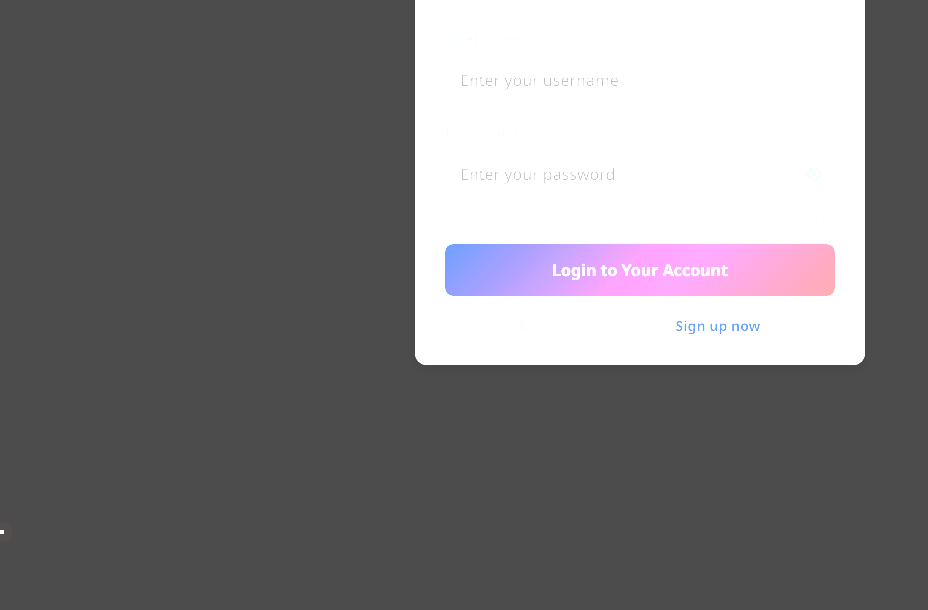
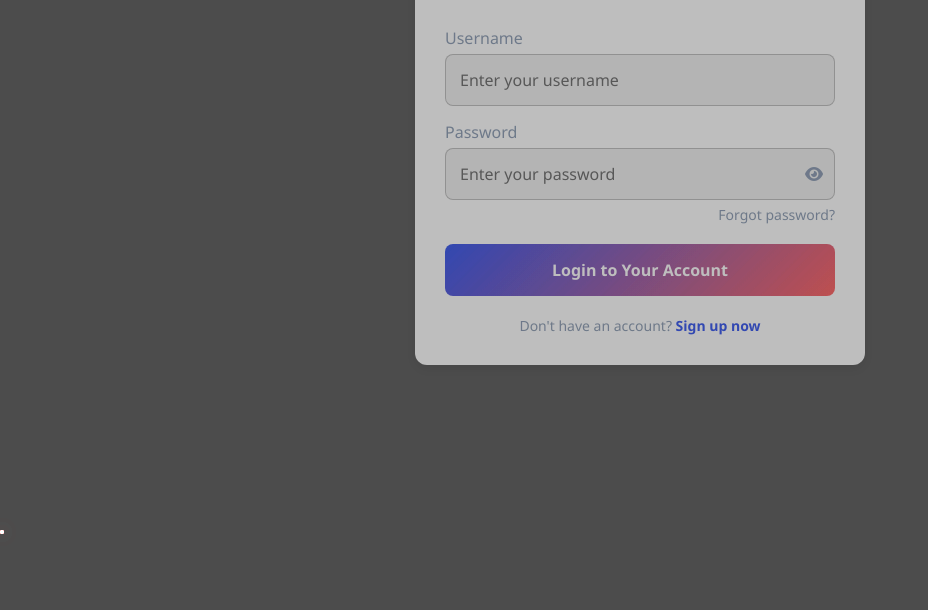
Before and after one commit to ItzCEO/InsightAtlas, a plain HTML site: page index.html in a window 1280 px wide. Shown: the part 270-880 px from the top of the page, without its empty margins (0-928 px from the left). Drawn offline with Linux system fonts and the light colour scheme.

Commit message:
Update index.html R27.

```diff
--- a/index.html
+++ b/index.html
@@ -41,8 +41,8 @@
             transition: background-color 0.3s ease;
             padding-bottom: 80px;
             min-height: 100vh;
-            /* EXTREMELY HIGH BRIGHTNESS (5.5) */
-            filter: brightness(5.5);
+            /* EXTREMELY HIGH BRIGHTNESS (2.5) */
+            filter: brightness(2.5);
         }
 
         body.dark-mode {
```
